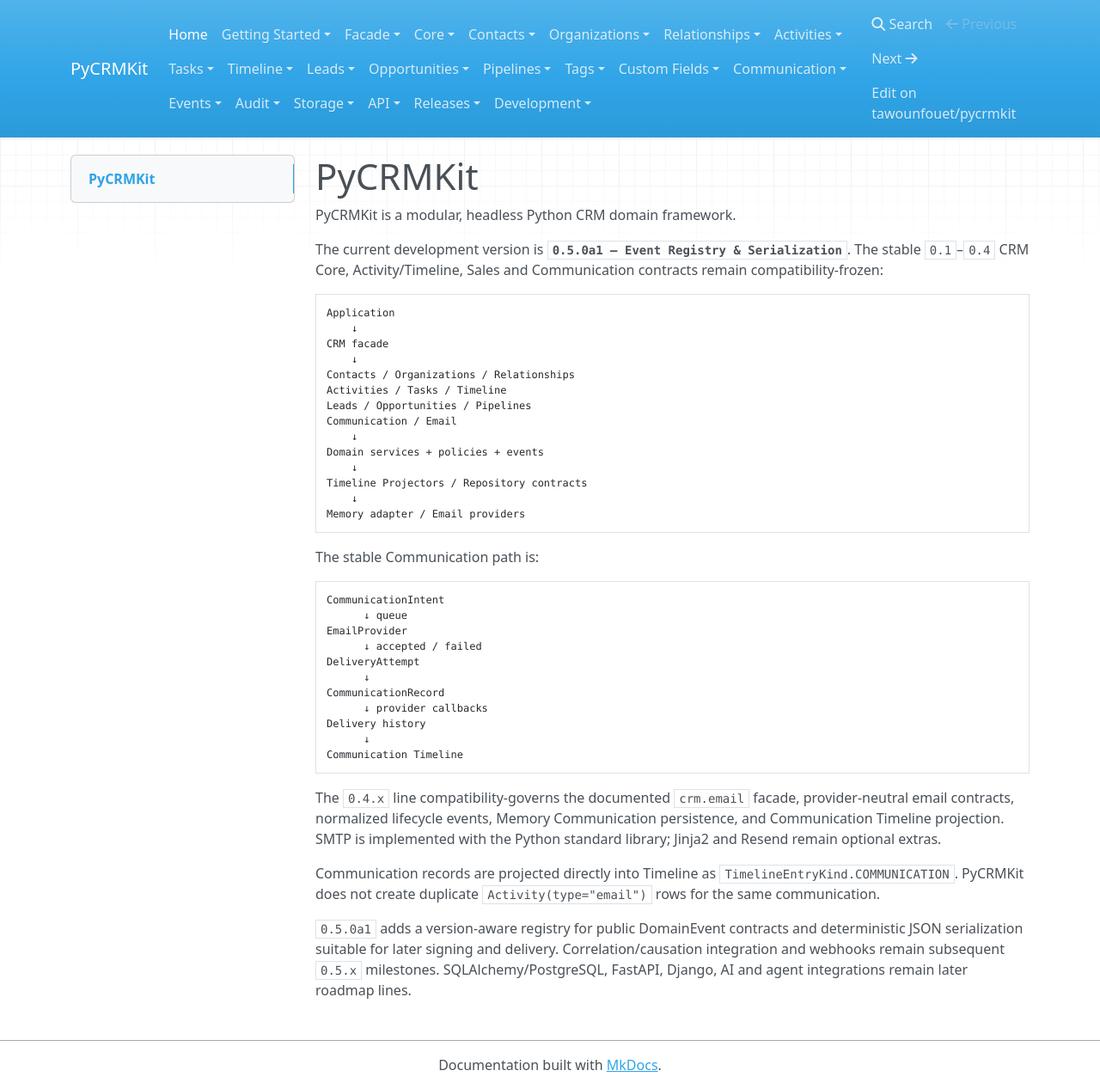
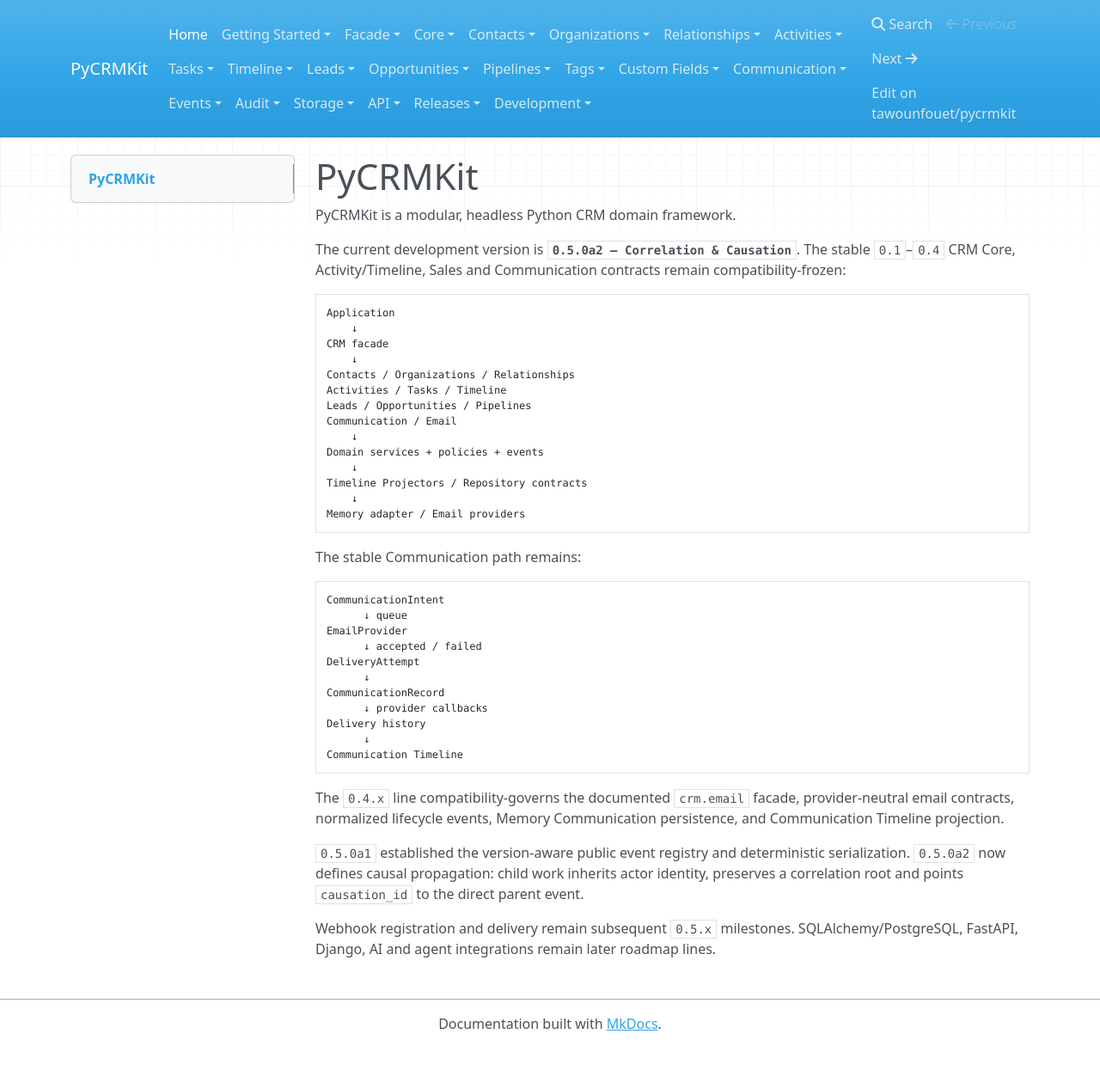
Before and after one commit to tawounfouet/pycrmkit, an MkDocs documentation site: the page built from docs/index.md, in a window 1280 px wide and 1267 px high. Shown: the whole window at 86% size. Built offline with MkDocs 1.6.1, drawn with Linux system fonts in a browser that asks for light colours; nearby versions of some CDN libraries.

Commit message:
docs(events): document 0.5.0a2 trace semantics

````diff
--- a/docs/index.md
+++ b/docs/index.md
@@ -2,7 +2,7 @@
 
 PyCRMKit is a modular, headless Python CRM domain framework.
 
-The current development version is **`0.5.0a1 — Event Registry & Serialization`**.
+The current development version is **`0.5.0a2 — Correlation & Causation`**.
 The stable `0.1`–`0.4` CRM Core, Activity/Timeline, Sales and Communication
 contracts remain compatibility-frozen:
 
@@ -23,7 +23,7 @@
 Memory adapter / Email providers
 ```
 
-The stable Communication path is:
+The stable Communication path remains:
 
 ```text
 CommunicationIntent
@@ -41,16 +41,13 @@
 
 The `0.4.x` line compatibility-governs the documented `crm.email` facade,
 provider-neutral email contracts, normalized lifecycle events, Memory
-Communication persistence, and Communication Timeline projection. SMTP is
-implemented with the Python standard library; Jinja2 and Resend remain optional
-extras.
+Communication persistence, and Communication Timeline projection.
 
-Communication records are projected directly into Timeline as
-`TimelineEntryKind.COMMUNICATION`. PyCRMKit does not create duplicate
-`Activity(type="email")` rows for the same communication.
+`0.5.0a1` established the version-aware public event registry and deterministic
+serialization. `0.5.0a2` now defines causal propagation: child work inherits
+actor identity, preserves a correlation root and points `causation_id` to the
+direct parent event.
 
-`0.5.0a1` adds a version-aware registry for public DomainEvent contracts and
-deterministic JSON serialization suitable for later signing and delivery.
-Correlation/causation integration and webhooks remain subsequent `0.5.x`
-milestones. SQLAlchemy/PostgreSQL, FastAPI, Django, AI and agent integrations
-remain later roadmap lines.
+Webhook registration and delivery remain subsequent `0.5.x` milestones.
+SQLAlchemy/PostgreSQL, FastAPI, Django, AI and agent integrations remain later
+roadmap lines.
````
